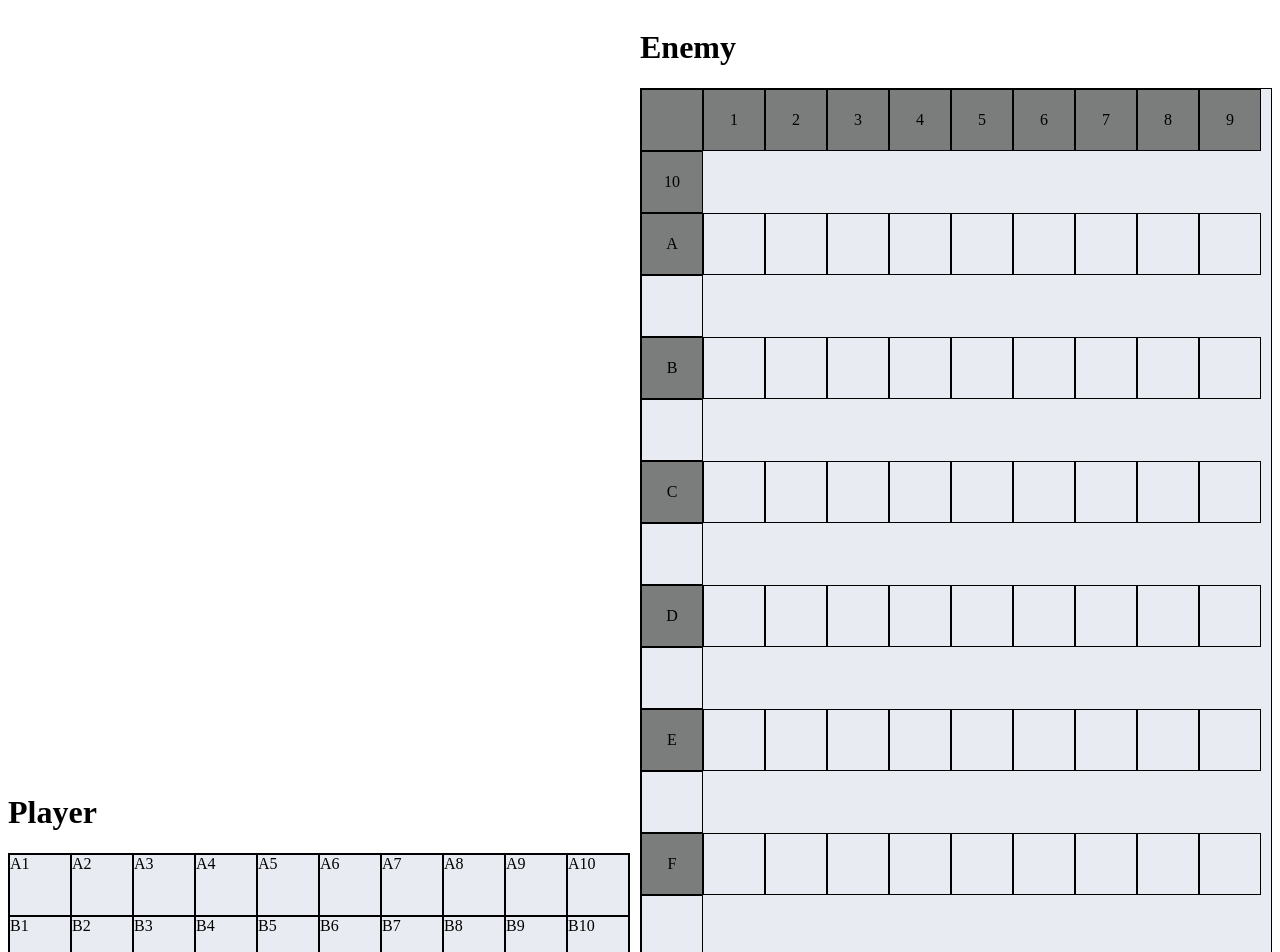
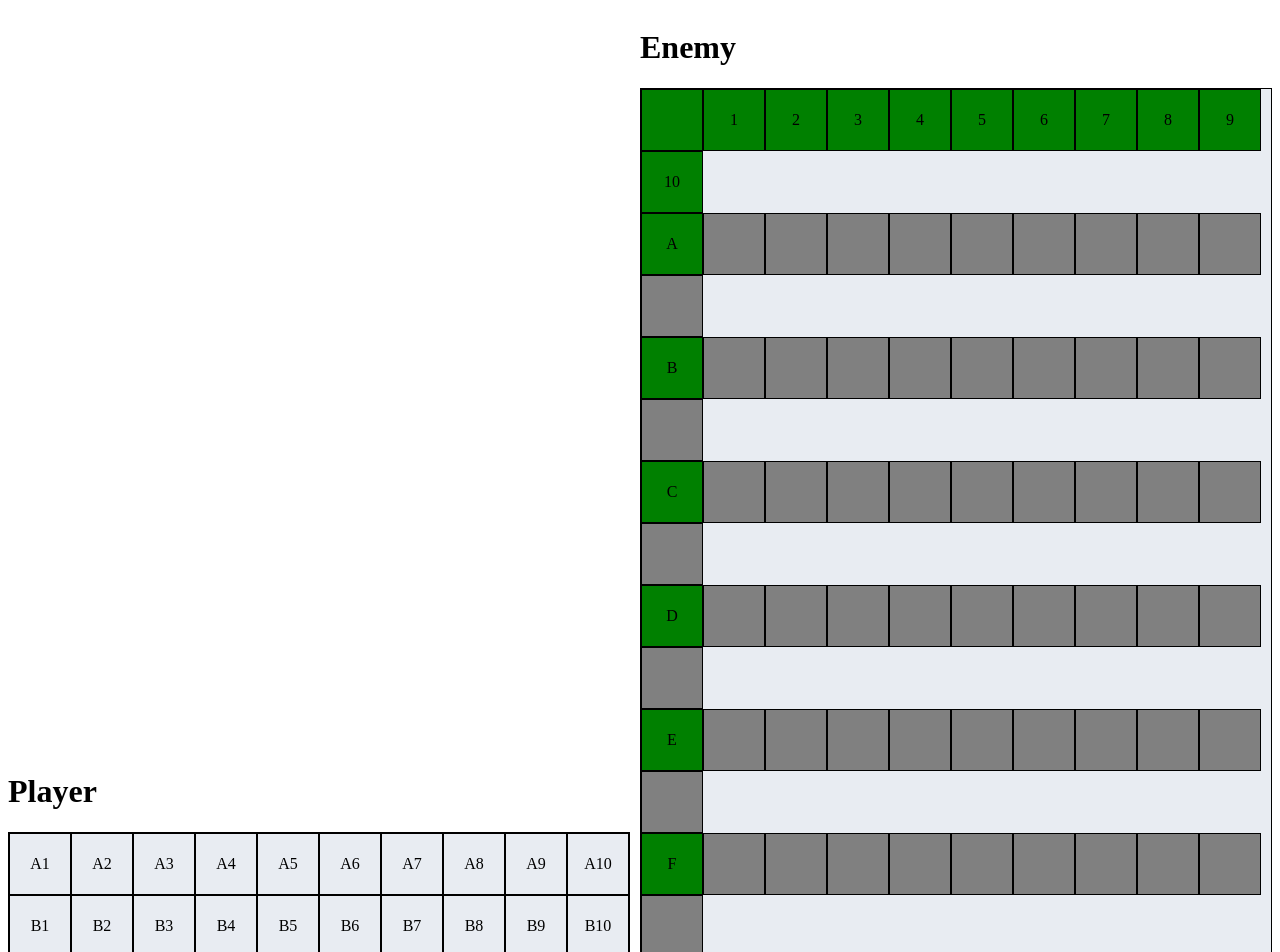
Before and after one commit to piotrleniec/battleships-vue, a Vue app: page / in a window 1280 px wide. Shown: the top 952 px of the page. Built offline with nearby package versions, Linux system fonts and the light colour scheme.

Commit message:
correct enemy grid displaying

```diff
--- /dev/null
+++ b/src/components/EnemyGrid/Cell.vue
@@ -0,0 +1,50 @@
+<template>
+  <div :class="classes" v-html="'&nbsp;'"></div>
+</template>
+
+<script>
+import { mapGetters } from 'vuex'
+import * as cellTypes from '@/core/cellTypes/enemy'
+
+export default {
+  name: 'cell',
+  props: ['x', 'y'],
+  computed: {
+    ...mapGetters(['enemyGrid']),
+    classes: function () {
+      const cellType = this.enemyGrid[10 * this.y + this.x]
+
+      const modifierClass = {
+        [cellTypes.FOG_OF_WAR]: 'cell--fog-of-war',
+        [cellTypes.HIT]: 'cell--hit',
+        [cellTypes.MISS]: 'cell--miss'
+      }[cellType]
+
+      return ['cell', modifierClass]
+    }
+  }
+}
+</script>
+
+<style>
+.cell {
+  display: inline-block;
+  width: 60px;
+  height: 60px;
+  border: black solid 1px;
+  line-height: 60px;
+  text-align: center;
+}
+
+.cell--fog-of-war {
+  background-color: grey;
+}
+
+.cell--hit {
+  background-color: red;
+}
+
+.cell--miss {
+  background-color: blue;
+}
+</style>
--- a/src/components/EnemyGrid/index.vue
+++ b/src/components/EnemyGrid/index.vue
@@ -1,25 +1,21 @@
 <template>
   <div class="grid">
     <div>
-      <div class="grid__cell grid__cell--header" v-html="'&nbsp;'"></div>
+      <div class="grid__header" v-html="'&nbsp;'"></div>
       <div
         v-for="label in horizontalLabels"
-        class="grid__cell grid__cell--header"
+        class="grid__header"
       >{{ label }}</div>
     </div>
     <div v-for="(label, y) in verticalLabels">
-      <div class="grid__cell grid__cell--header">{{ label }}</div>
-      <div
-        v-for="x in 10"
-        class="grid__cell grid__cell--board"
-        v-html="'&nbsp;'"
-      ></div>
+      <div class="grid__header">{{ label }}</div>
+      <cell v-for="x in 10" :x="x - 1" :y="y" />
     </div>
   </div>
 </template>
 
 <script>
-import { mapGetters } from 'vuex'
+import Cell from '@/components/EnemyGrid/Cell'
 
 export default {
   name: 'enemy-grid',
@@ -27,7 +23,7 @@ export default {
     horizontalLabels: [1, 2, 3, 4, 5, 6, 7, 8, 9, 10],
     verticalLabels: ['A', 'B', 'C', 'D', 'E', 'F', 'G', 'H', 'I', 'J']
   }),
-  computed: mapGetters(['enemyGrid'])
+  components: { Cell }
 }
 </script>
 
@@ -38,20 +34,13 @@ export default {
   border: black solid 1px;
 }
 
-.grid__cell {
+.grid__header {
   display: inline-block;
   width: 60px;
   height: 60px;
   border: black solid 1px;
   line-height: 60px;
   text-align: center;
-}
-
-.grid__cell--header {
-  background-color: #7b7c7c;
-}
-
-.grid__cell--board {
-  background-color: #e8ecf2;
+  background-color: green;
 }
 </style>
--- a/src/store/modules/game/grid.js
+++ b/src/store/modules/game/grid.js
@@ -17,7 +17,9 @@ export const createGridWithShips = (numberOfShips) => {
 }
 
 export const enemyGridPresentation = grid =>
-  zip(this.grid.ships, this.grid.hits).map((ship, hit) => {
+  zip(grid.ships, grid.hits).map(zipped => {
+    const [ship, hit] = zipped
+
     if (!hit) return enemyCellTypes.FOG_OF_WAR
 
     return ship ? enemyCellTypes.HIT : enemyCellTypes.MISS
```
